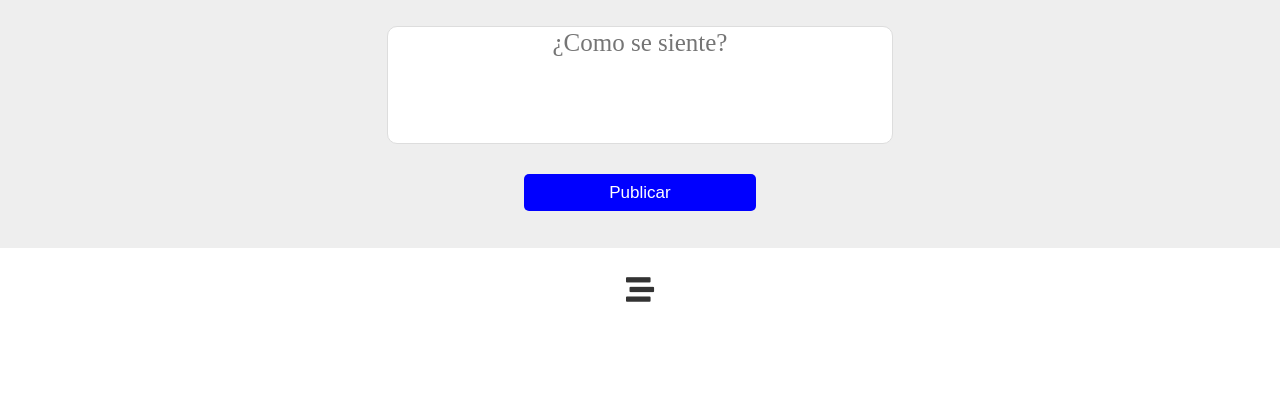
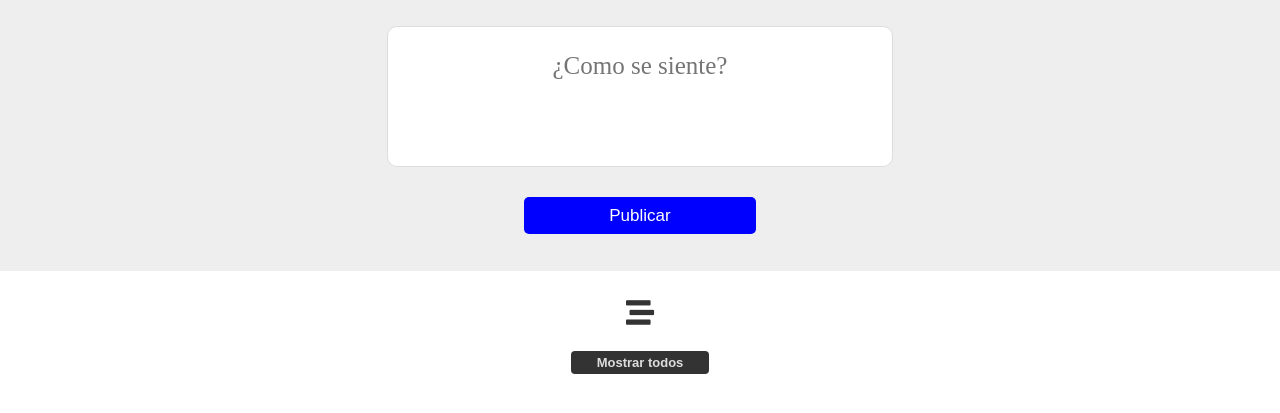
Before and after one commit to jeremiasramirez/PHP-INTRANET-sessiones, a PHP site: page /main.php in a window 1280 px wide. Shown: the part 81-494 px from the top of the page. Run offline with PHP 8.4, Linux system fonts and the light colour scheme; data that the repository does not hold is empty.

Commit message:
Agregando iconos y bonitas animaciones

```diff
--- a/main.php
+++ b/main.php
@@ -45,7 +45,9 @@
 	<section class="states">
 		<article class="title_states">
 			<h1 class="state_publish fas fa-stream"></h1>
+
 		</article>
+		<p class="all"><a href="publication.php">Mostrar todos</a></p>
 		<?php
 		$conection = new mysqli("localhost", "root","","intranet");
 
--- a/styles.css
+++ b/styles.css
@@ -89,7 +89,8 @@
 	border: 1px solid #ddd;
 	font-family: serif;
 	width: 500px;
-
+	padding-top: 1em;
+	padding-bottom: -1em;
 }
 @media screen and (max-width: 340px){
 	.text_publish{
@@ -198,3 +199,23 @@
 
 
 }
+
+.all{
+	font-family: arial;
+	font-weight: 600;
+	margin-top: -.3em;
+	font-size: 13px;
+}
+.all:hover{
+	opacity: .8;
+	transition: .4s;
+}
+.all a{
+	background-color: #333;
+	color: #ddd;
+	padding: .3em 2em;
+	border: 0;
+	margin-bottom: -.3em;
+	border-radius: 4px;
+	text-decoration-line: none;
+}
```
Also changed, not shown: publication.php (+51 -1 lines).
